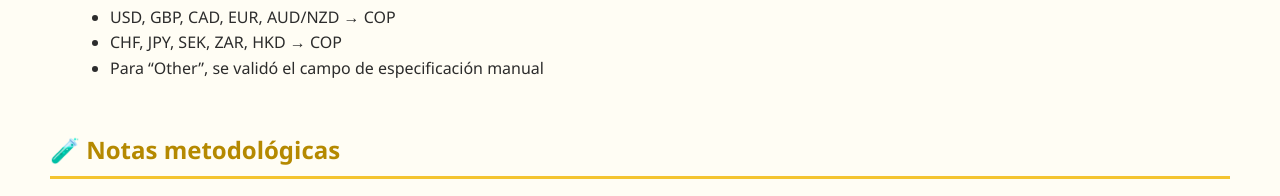
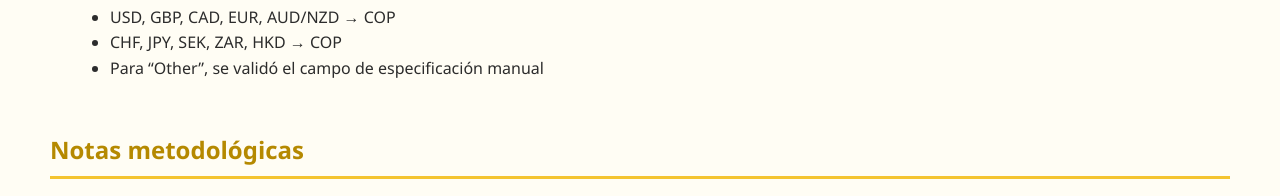
Before and after one commit to samuel2139/SV_Workspaces, a plain HTML site: page index.html in a window 1280 px wide. Shown: the part 2540-2736 px from the top of the page. Drawn offline with Linux system fonts and the light colour scheme.

Commit message:
Update index.html

```diff
--- a/index.html
+++ b/index.html
@@ -163,7 +163,7 @@
     <li>Para “Other”, se validó el campo de especificación manual</li>
   </ul>
 
-  <h2>🧪 Notas metodológicas</h2>
+  <h2>Notas metodológicas</h2>
   <ul>
     <li>Las variables ordinales conservan su jerarquía lógica</li>
     <li>Las métricas monetarias se estandarizaron en COP</li>
```
